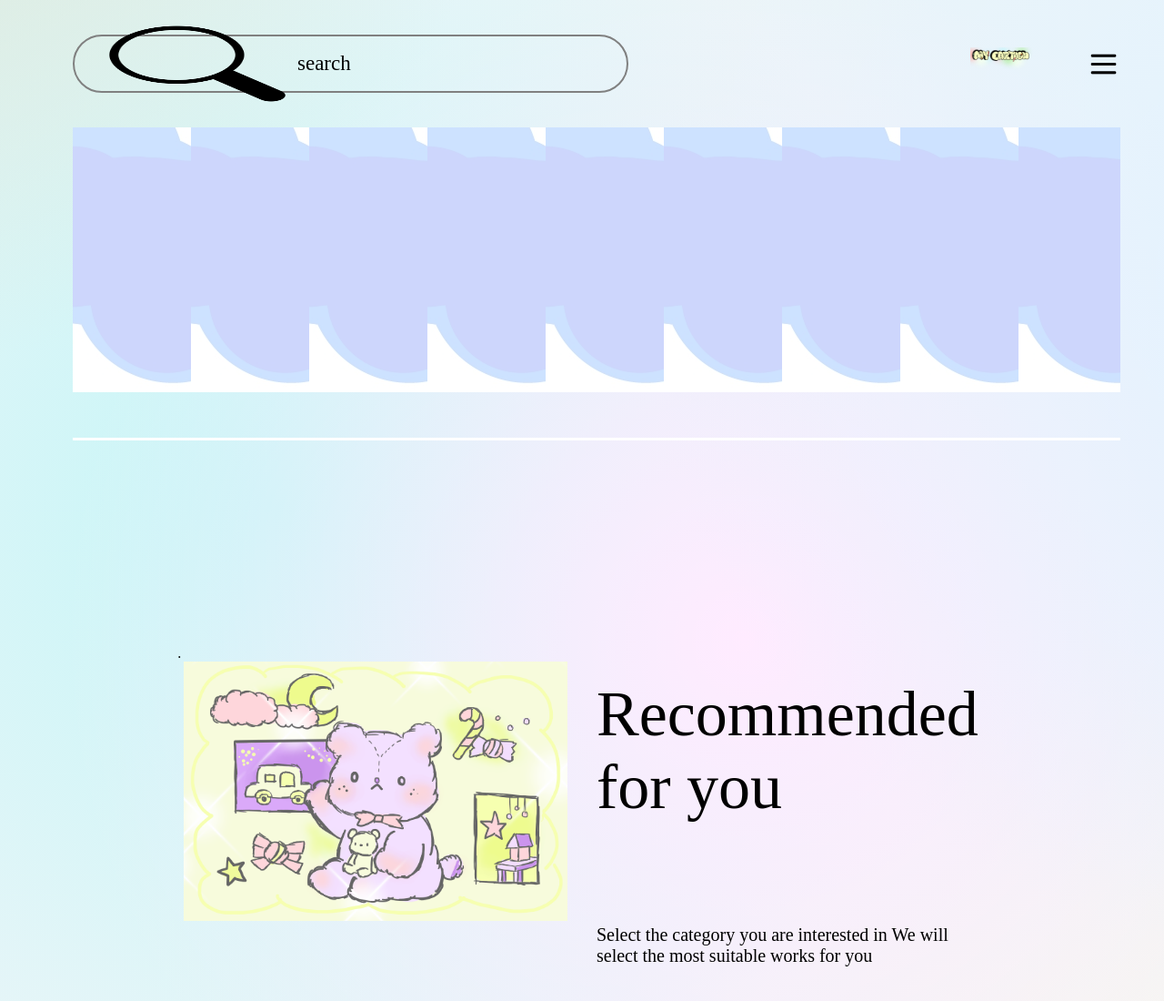
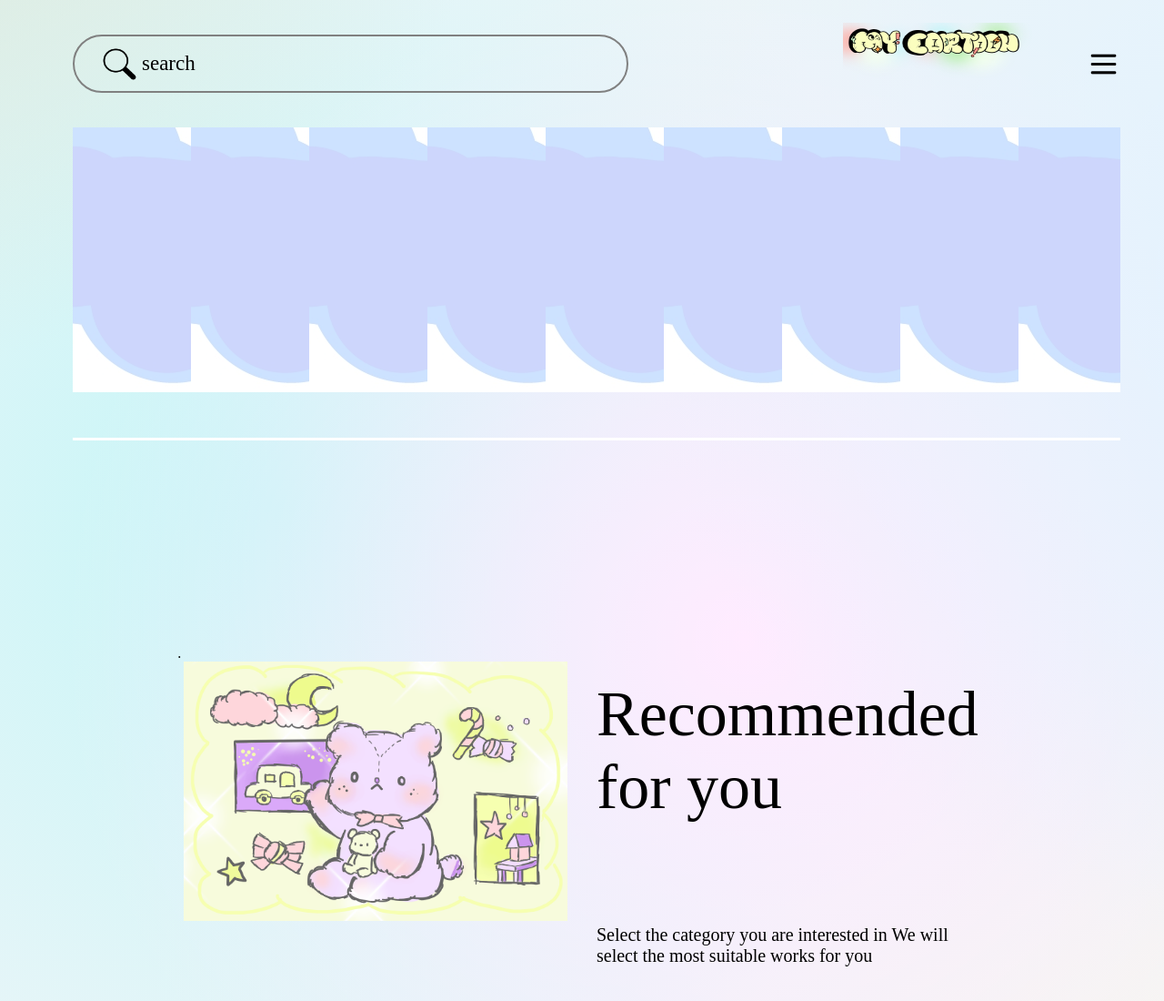
Before and after one commit to shan930105shan/MYCOMIC, a plain HTML site: page index.html in a window 1280 px wide. Shown: the top 1100 px of the page at 91% size. Drawn offline with Linux system fonts and the light colour scheme; a web font is replaced by a local one.

Commit message:
Update index.html

```diff
--- a/index.html
+++ b/index.html
@@ -12,14 +12,14 @@
         <span class ="search">
             <img
             src="image/find.png"
-            style= "width: 210px; height: 90px; margin:0px 0px 0px 30px;"
+            style= "width: 39px; height: 37px; margin:0px 0px 0px 30px;"
             />
             <a style= "font-size:23px; margin:0px 0px 0px 5px;">search</a>
         </span>
         <div class="text">
             <img
             src="image/pic1.png"
-            style= "width: 70px; height: 37px; margin:0px 0px 0px 30px;"
+            style= "width: 210px; height: 90px; margin:0px 0px 0px 30px;"
             />
         </div>
 
```
